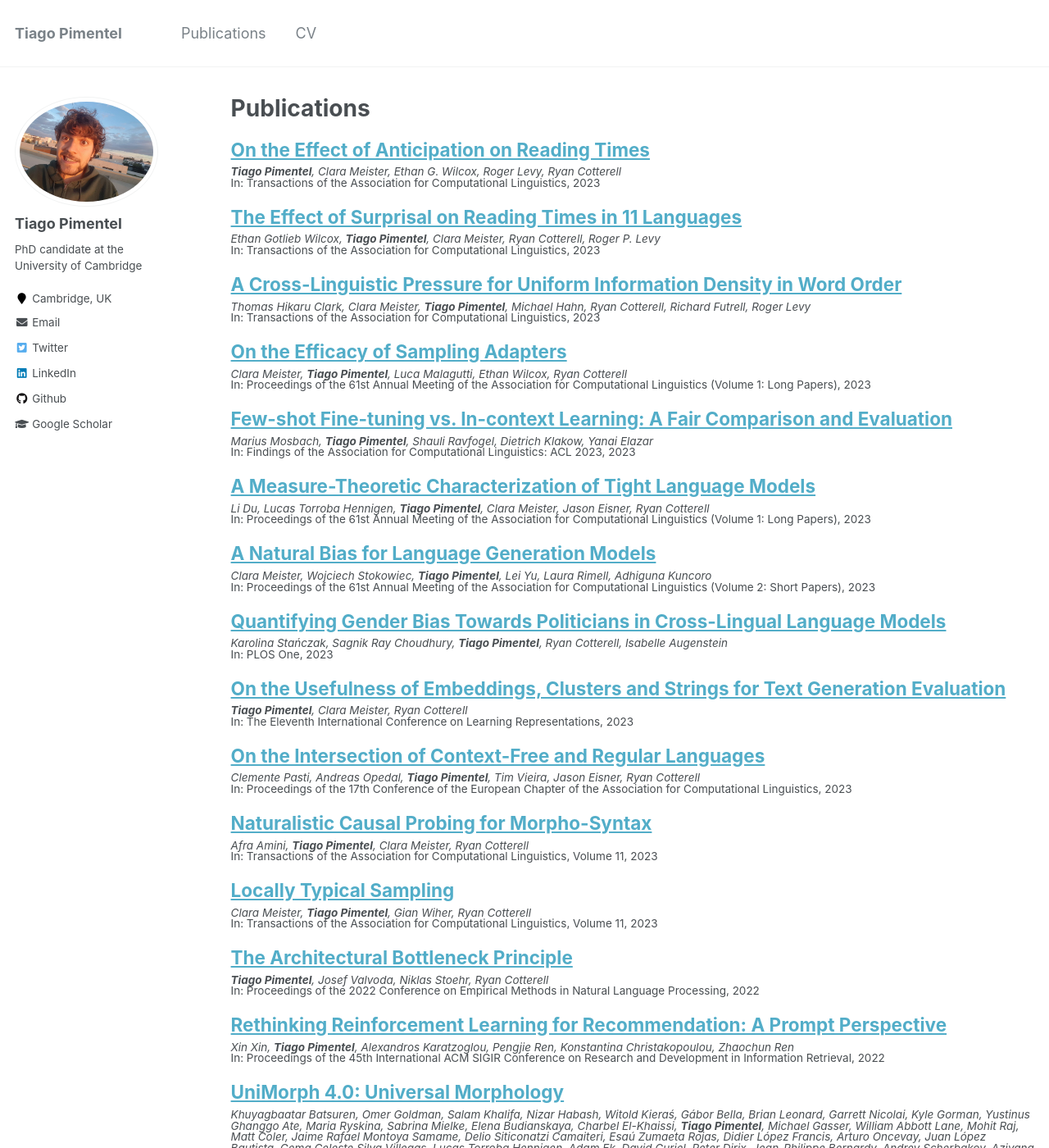
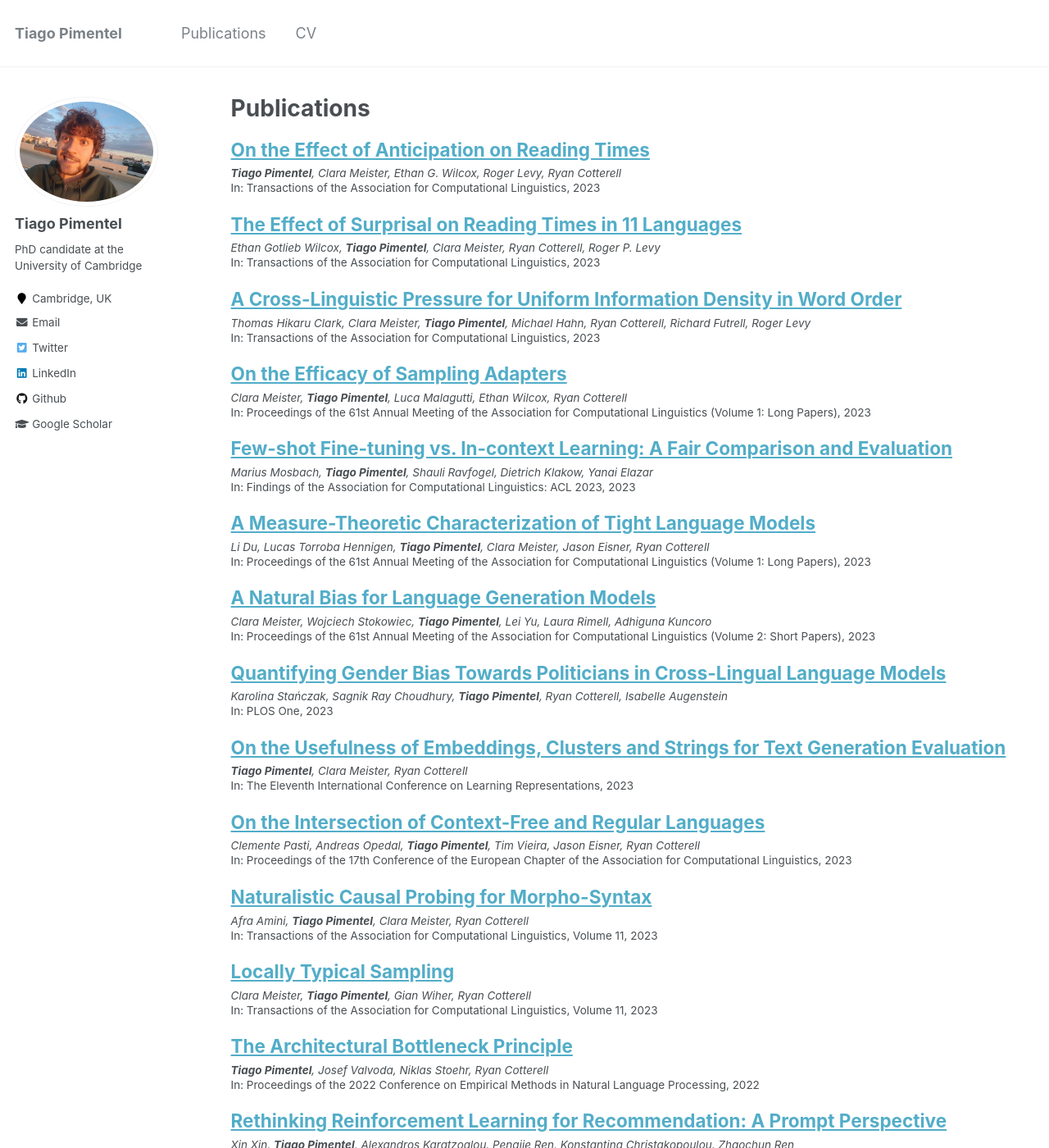
Before and after one commit to tpimentelms/tpimentelms.github.io, a Jekyll site: the page built from _pages/publications.md, in a window 1280 px wide and 1400 px high. Shown: the whole window at 82% size. Built offline with Jekyll 4.4.1, drawn with Linux system fonts in a browser that asks for light colours.

Commit message:
Cahnging publications site line-heightsush

```diff
--- a/_sass/_archive.scss
+++ b/_sass/_archive.scss
@@ -50,12 +50,11 @@
 }
 
 .archive__item {
-  line-height: $type-size-6;
+  line-height: 1;
 }
 
 .archive__item-content {
   font-size: $type-size-6;
-  line-height: $type-size-6;
 }
 
 /* remove border*/
```
